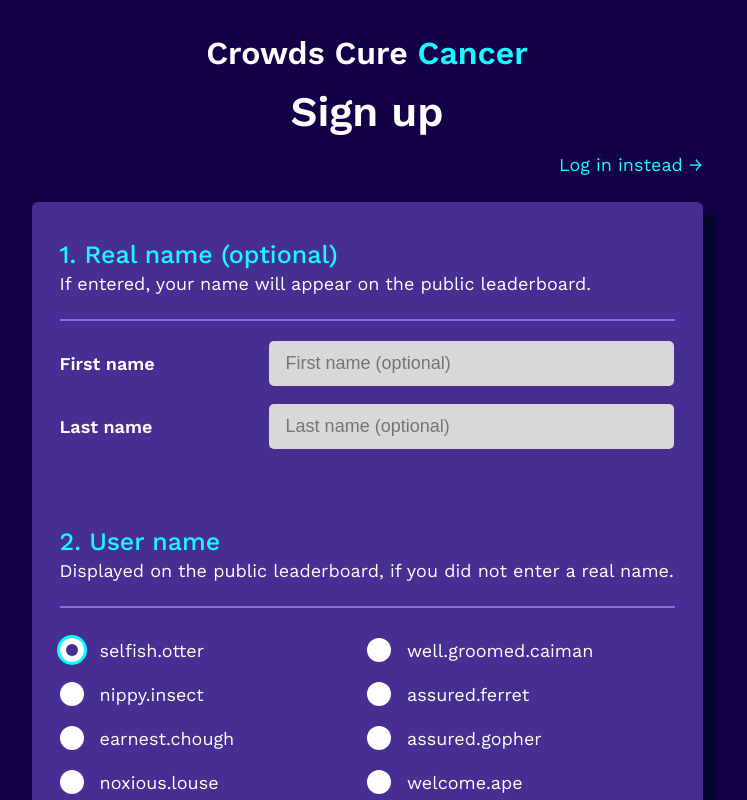
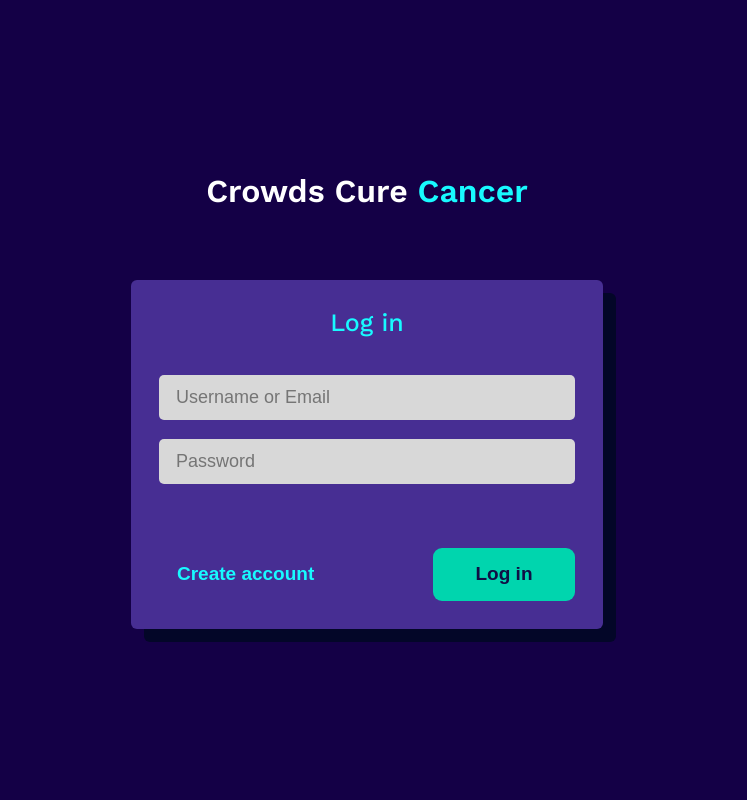
Before and after one commit to crowds-cure/custom-login, a React app: page / in a window 1280 px wide. Shown: the top 800 px of the page, without its empty margins (273-1020 px from the left). Built offline with nearby package versions, Linux system fonts and the light colour scheme.

Commit message:
Using state to toggle pages instead of using URL hash

```diff
--- a/src/App.css
+++ b/src/App.css
@@ -53,6 +53,8 @@ body {
 }
 
 .App .link {
+  background: none;
+  border: 0;
   color: #18faff;
   cursor: pointer;
   font-size: 17px;
--- a/src/App.js
+++ b/src/App.js
@@ -12,34 +12,43 @@ try {
 	console.error(error);
 }
 
-function getParameterByName(name) {
-    var match = RegExp('[?&]' + name + '=([^&]*)').exec(window.location.search);
-    return match && decodeURIComponent(match[1].replace(/\+/g, ' '));
+console.warn(JSON.stringify(config, null, 2));
+
+class App extends React.Component {
+
+  constructor() {
+    super();
+
+    this.state = {
+      currentPage: 'login'
+    };
+
+    this.togglePage = this.togglePage.bind(this);
+    this.renderCurrentPage = this.renderCurrentPage.bind(this);
   }
 
-var hash = getParameterByName('hash');
-console.warn('parameter hash is', hash);
-var initialScreen = 'signUp';
-if (hash && hash.toLowerCase() === '#login') {
-    initialScreen = 'login';
-} else if (hash && hash.toLowerCase() === '#signup') {
-    initialScreen = 'signUp';
+  togglePage(page) {
+    this.setState({ currentPage: page });
   }
 
-console.warn(JSON.stringify(config, null, 2));
+  renderCurrentPage() {
+    const { currentPage } = this.state;
+    if (currentPage === 'signup') {
+      return <SignUp config={config} togglePage={this.togglePage} />;
+    } else {
+      return <SignIn config={config} togglePage={this.togglePage} />;
+    }
+  }
 
-function App(props) {
-	console.warn(initialScreen);
+  render() {
     return (
       <div className="App">
         <Logo />
-      { initialScreen === 'login' ?
-        <SignIn config={config}/> :
-        <SignUp config={config}/>
-      }
-
+        {this.renderCurrentPage()}
       </div>
     );
   }
 
+}
+
 export default App;
--- a/src/SignIn.js
+++ b/src/SignIn.js
@@ -67,7 +67,10 @@ const SignInForm = (props) => {
   const {
     handleSubmit,
     isSubmitting,
+    togglePage,
   } = props;
+
+  const redirectToSignUp = () => togglePage('signup');
 
   return (
     <form className="SignIn" onSubmit={handleSubmit}>
@@ -98,9 +101,12 @@ const SignInForm = (props) => {
           </>
         )}
       </Field>
-      <a href="#forgot" className="forgotPassword link">Forgot your password?</a>
+      <button className="forgotPassword link">Forgot your password?</button>
       <div className="actions">
-        <a href="#signup" className="linkSignup link">Create account</a>
+        <button
+          className="linkSignup link"
+          onClick={redirectToSignUp}
+        >Create account</button>
         <button
           type="submit"
           className="btnLogin btn"
--- a/src/SignUp.css
+++ b/src/SignUp.css
@@ -9,12 +9,12 @@
 }
 
 .SignUp .linkLoginInstead {
-  display: block;
+  display: table;
   font-size: 18px;
   font-weight: normal;
+  margin-left: auto;
   margin-top: 18px;
   text-align: right;
-  width: 100%;
 }
 
 .SignUp form {
--- a/src/SignUp.js
+++ b/src/SignUp.js
@@ -134,12 +134,18 @@ const SignUpForm = (props) => {
     setFieldValue,
     setFieldTouched,
     isSubmitting,
+    togglePage,
   } = props;
+
+  const redirectToLogin = () => togglePage('login');
 
   return (
     <div className="SignUp">
       <h2>Sign up</h2>
-      <a href="#login" className="link linkLoginInstead">Log in instead →</a>
+      <button
+        className="link linkLoginInstead"
+        onClick={redirectToLogin}
+      >Log in instead →</button>
       <form onSubmit={handleSubmit}>
         <div className="section">
           <h3>1. Real name (optional)</h3>
```
Lines whose indentation alone changed are shown as unchanged.
